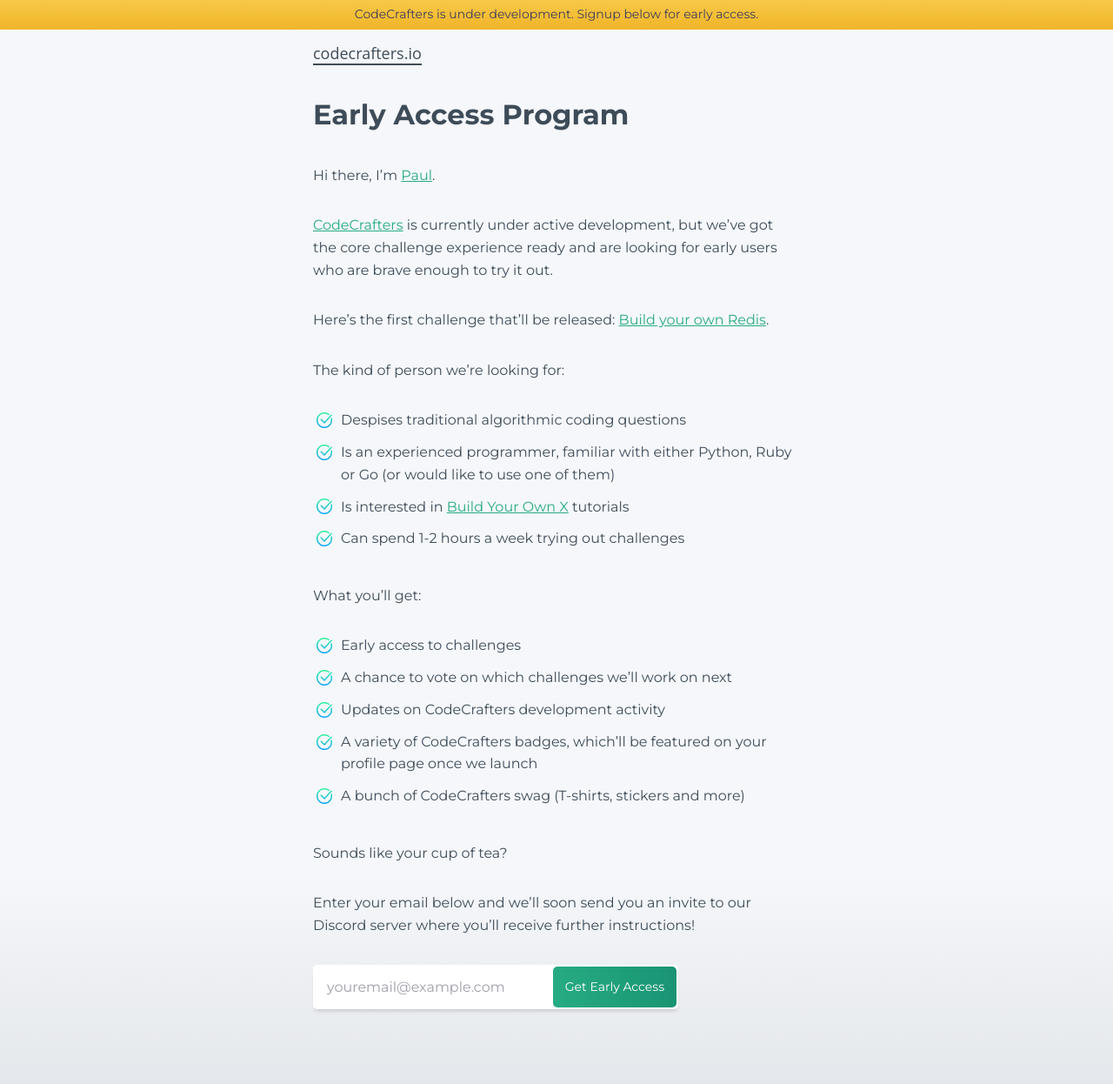
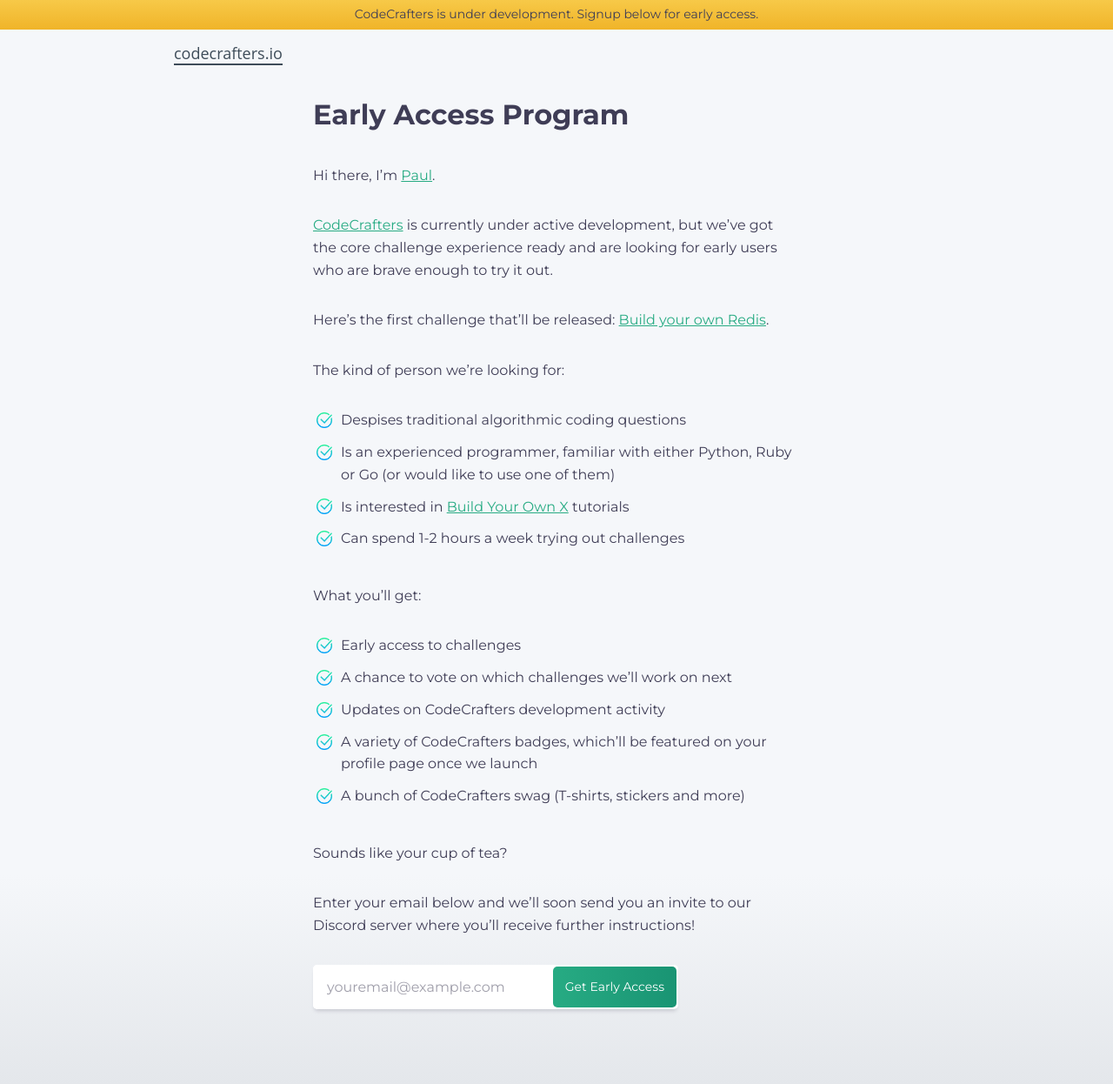
Before and after one commit to tapankavasthi/alpha-landing, a Jekyll site: the page built from early-access.html, in a window 1280 px wide. Shown: the whole page at 87% size. Built offline with Jekyll 4.4.1, drawn with Linux system fonts in a browser that asks for light colours.

Commit message:
Consistent header

```diff
--- /dev/null
+++ b/_includes/header.html
@@ -0,0 +1,12 @@
+<div class="header-container bg-grey-solid">
+    <div class="header">
+        <div class="nav">
+        <div class="left">
+            <h1 class="link"><a href="/">codecrafters.io</a></h1>
+        </div>
+        <!-- <div class="right">
+                <span class="link"><a href="/">FAQ</a></span>
+                </div> -->
+        </div>
+    </div>
+</div>
--- a/css/style.css
+++ b/css/style.css
@@ -5,6 +5,7 @@
 
 
     padding: 0px;
+
 }
 
 a {
@@ -84,7 +85,7 @@
 
 /* Common Layout */
 
-.header, .how-it-works, .footer {
+.header, .hero, .how-it-works, .footer, .content {
     width: 100%;
     max-width: 960px;
     padding-left: 40px;
@@ -101,6 +102,17 @@
     }
 }
 /*  */
+
+/* Common Styling */
+
+.bg-grey-linear {
+    background: linear-gradient(180deg, #F5F7FA 0%, #F5F7FA 80.73%, #E4E7EB 100%);
+}
+
+.bg-grey-solid {
+    background-color: #F5F7FA;
+}
+/* Common Styling end*/
 
 .wip-banner {
     text-align: center;
@@ -119,10 +131,6 @@
 
 .wip-banner a {
     text-decoration: underline;
-}
-
-.header-container {
-    background: linear-gradient(180deg, #F5F7FA 0%, #F5F7FA 80.73%, #E4E7EB 100%);
 }
 
 .nav {
@@ -348,8 +356,6 @@
 
 .how-it-works-container {
     min-height: 800px;
-    /* background: linear-gradient(180deg, #EEF1F7, #E4E7EB); */
-    background: linear-gradient(180deg, #F5F7FA 0%, #F5F7FA 80.73%, #E4E7EB 100%);
 }
 
 .how-it-works {
@@ -498,16 +504,11 @@
 
 .early-access-container {
     min-height: 100vh;
-    background: linear-gradient(180deg, #F5F7FA 0%, #F5F7FA 80.73%, #E4E7EB 100%);
     font-family: "Montserrat", sans-serif;
     padding-bottom: 80px;
 }
 
-.early-access-container .header {
-    max-width: 40em;
-}
-
-.early-access-container .markdown {
+.early-access-container .content .markdown {
     margin-top: 1em;
 }
 
@@ -563,18 +564,16 @@
 
 .challenge-page-container {
     min-height: 100vh;
-    background: linear-gradient(180deg, #F5F7FA 0%, #F5F7FA 80.73%, #E4E7EB 100%);
     font-family: "Montserrat", sans-serif;
-    padding-bottom: 80px;
 }
 
-.challenge-page-container .header, .challenge-page-container .content {
+.challenge-page-container .content {
     max-width: 640px;
     margin-left: auto;
     margin-right: auto;
     padding-left: 20px;
     padding-right: 20px;
-
+    padding-bottom: 80px;
 }
 
 @media only screen and (min-width: 600px) {
@@ -585,8 +584,8 @@
 }
 
 .challenge-page-header {
-    margin-bottom: 2em;
-    margin-top: 2em;
+    padding-bottom: 2em;
+    padding-top: 2em;
     color: #3e4c59;
 }
 
@@ -652,6 +651,10 @@
     }
 }
 
+.early-access-container .content {
+    max-width: 40em;
+}
+
 .content .markdown {
     color: #3f3d56;
 }
--- a/early-access.html
+++ b/early-access.html
@@ -2,19 +2,18 @@
 layout: default
 ---
 
-<div class="early-access-container">
+<div class="early-access-container bg-grey-linear">
     <div class="wip-banner" id="wip-banner">
         CodeCrafters is under development. Signup below for early access.
     </div>
-    <div class="header">
-        <div class="nav">
-        <div class="left">
-            <h1 class="link"><a href="/">codecrafters.io</a></h1>
+    {% include header.html %}
+    <div class="content-container">
+        <div class="content">
+            <div class="markdown">
+                {{ site.data.copy.early_access_md | markdownify }}
+
+                {% include early_access_form.html %}
+            </div>
         </div>
     </div>
-    <div class="markdown">
-        {{ site.data.copy.early_access_md | markdownify }}
-
-        {% include early_access_form.html %}
-    </div>
 </div>
```
Also changed, not shown: challenges/redis.html (+3 -7 lines), index.html (+3 -16 lines).
